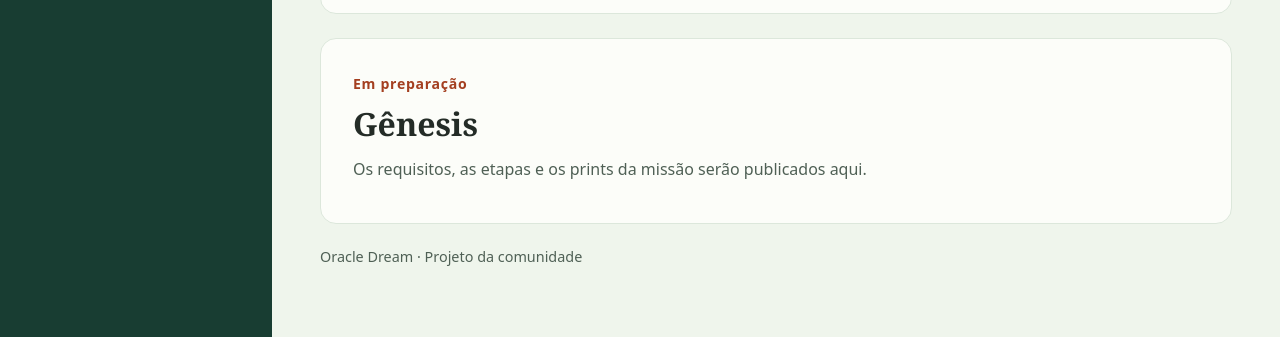
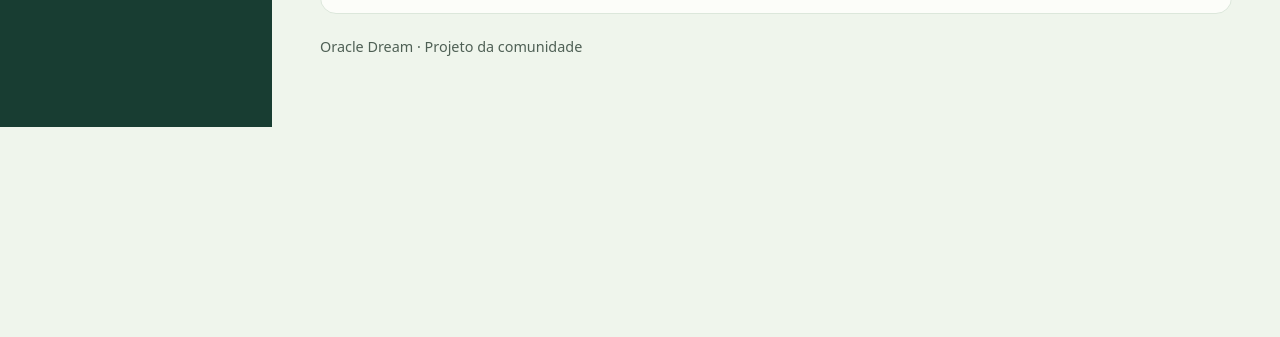
Before and after one commit to henriqueLD/OracleDream, a plain HTML site: page index.html in a window 1280 px wide. Shown: the part 1865-2202 px from the top of the page. After the commit the page ends 1992 px from the top, so only its background shows below. Drawn offline with Linux system fonts and the light colour scheme.

Commit message:
Remove Gênesis from Party Quest Guides

```diff
--- a/index.html
+++ b/index.html
@@ -63,7 +63,6 @@ footer{padding:1.3rem 0;color:var(--muted);font-size:.9rem}
 <nav aria-labelledby="guides-nav">
 <h2 id="guides-nav">Party Quest Guides</h2>
 <a href="#henesys">Henesys PQ · Lv. 10+</a>
-<a href="#genesis">Gênesis</a>
 </nav>
 </aside>
 <main>
@@ -129,11 +128,6 @@ footer{padding:1.3rem 0;color:var(--muted);font-size:.9rem}
 </li>
 </ol>
 </section>
-<section class="guide" id="genesis" aria-labelledby="genesis-title">
-<span class="label">Em preparação</span>
-<h2 id="genesis-title">Gênesis</h2>
-<p>Os requisitos, as etapas e os prints da missão serão publicados aqui.</p>
-</section>
 <footer>Oracle Dream · Projeto da comunidade</footer>
 </main>
 </div>
```
